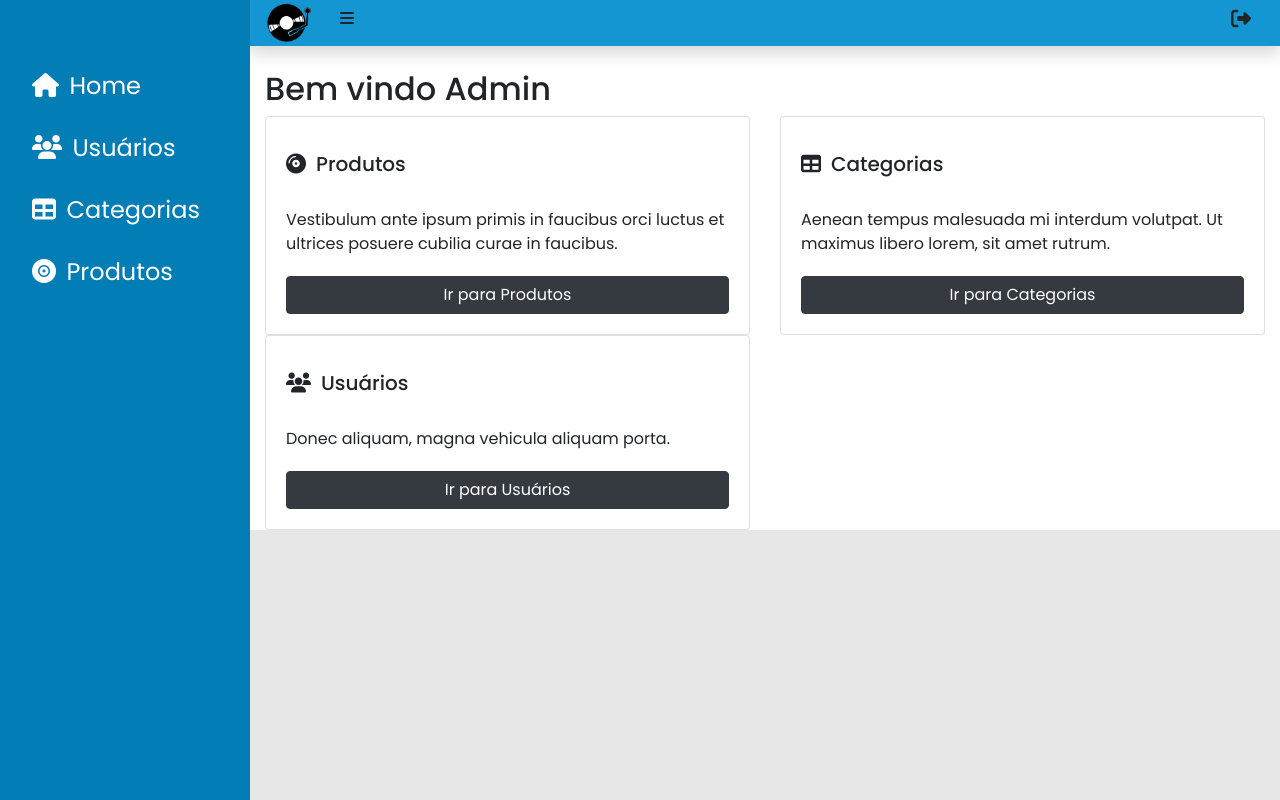
After one commit to ViniciusCorbelli/vinil-man-shop, a PHP site: page /view-home-adm.html in a window 1280 px wide. The commit adds this page. Run offline with PHP 8.4, Linux system fonts and the light colour scheme; some libraries are stand-ins or nearby versions.

Commit message:
merge com view home adm

```diff
--- a/css/styles.css
+++ b/css/styles.css
@@ -1535,7 +1535,37 @@ td {
     }
 }
 
-
-
-
-}
+}
+
+
+/* Home adm */
+.cartao {
+    margin: 35px 0px 10px 0px;
+    box-shadow: 3px 1px 7px 0 rgba(0,0,0,0.2);
+    transition: 0.3s;
+  }
+
+  .card-title {
+    padding: 15px 0px 20px 0px;
+  }
+
+  .card-icon {
+    margin-right: 10px;
+  }
+
+  .card-text {
+    margin-bottom: 20px;
+  }
+
+  @media (max-width: 832px) {
+    .cartao {
+      margin: 15px 0px 10px 0px;
+    }
+  }
+
+  @media (max-width: 420px) {
+      #btn-abreSidebar {
+          display: none;
+      }
+  }
+  /* Fim home adm */
--- /dev/null
+++ b/view-home-adm.html
@@ -0,0 +1,105 @@
+<!DOCTYPE html>
+<html>
+    <head>
+        <meta charset="UTF-8">
+        <meta name="viewport" content="width=device-width, initial-scale=1.0">
+        <meta http-equiv="X-UA-Compatible" content="IE=edge">
+
+        <title>Vinilman - Admin</title>
+        <link rel="icon" type="image/png" href="img/logo.png">
+
+
+        <script src="https://kit.fontawesome.com/f74eef7211.js" crossorigin="anonymous"></script>
+        <link rel="stylesheet" href="css/bootstrap.min.css">
+        <link rel="stylesheet" href="css/styles.css">
+    </head>
+
+    <body>
+      <nav id="navbar" class="nav navbar-fixed-top navbar-expand-sm navbar-color-bg shadow">
+          <a class="navbrand ml-3" href="#">
+              <img src="img/logo.png" alt="logo">
+          </a>
+
+          <button class="btn mb-2 mr-auto ml-3" id="btn-abreSidebar" type="button" onclick="toggleButton()">
+              <i class="fas fa-bars"></i>
+          </button>
+
+          <button id="sign-out"  class="btn mb-2 ml-auto mr-3">
+              <i class="fas fa-sign-out-alt fa-lg"></i>
+          </button>
+      </nav>
+
+      <div class="wrapper">
+        <div id="sidenav" class="sidenav">
+          <a class="cool-link mb-2" href="#">
+              <i class="fas fa-home"></i>
+              <span class="ml-1">Home</span>
+          </a>
+          <a class="cool-link mb-2" href="#">
+              <i class="fas fa-users"></i>
+              <span class="ml-1">Usuários</span>
+          </a>
+          <a class="cool-link mb-2" href="#">
+              <i class="fas fa-table"></i>
+              <span class="ml-1">Categorias</span>
+          </a>
+          <a class="cool-link mb-2" href="#">
+              <i class="fas fa-record-vinyl"></i>
+              <span class="ml-1">Produtos</span>
+          </a>
+        </div>
+
+        <div id="main" class="container-fluid">
+            <main>
+              <!-- non-space -->
+              <h2 class="mt-4 mx-auto">Bem vindo Admin</h2>
+              <!-- Cards -->
+              <!-- Primeira Row -->
+              <div class="row">
+                <div class="col-sm-6">
+                  <div class="card cartao">
+                    <div class="card-body">
+                      <h5 class="card-title"><i class="fas fa-compact-disc card-icon"></i>Produtos</h5>
+                      <p class="card-text">Vestibulum ante ipsum primis in faucibus orci luctus et ultrices posuere cubilia curae in faucibus.</p>
+                      <a href="#" class="btn btn-dark">Ir para Produtos</a>
+                    </div>
+                  </div>
+                </div>
+                <div class="col-sm-6">
+                  <div class="card cartao">
+                    <div class="card-body">
+                      <h5 class="card-title"><i class="fas fa-table card-icon"></i>Categorias</h5>
+                      <p class="card-text">Aenean tempus malesuada mi interdum volutpat. Ut maximus libero lorem, sit amet rutrum.</p>
+                      <a href="#" class="btn btn-dark">Ir para Categorias</a>
+                    </div>
+                  </div>
+                </div>
+              </div>
+              <!-- ---Segunda Row de cards--- -->
+              <div class="row">
+                <div class="col-sm-6">
+                  <div class="card cartao">
+                    <div class="card-body">
+                      <h5 class="card-title"><i class="fas fa-users card-icon"></i>Usuários</h5>
+                      <p class="card-text">Donec aliquam, magna vehicula aliquam porta.</p>
+                      <a href="#" class="btn btn-dark">Ir para Usuários</a>
+                    </div>
+                  </div>
+                </div>
+              </div>
+              <!-- Fim cards -->
+            </main>
+        </div>
+        <!-- Fim container fluid -->
+      </div>
+
+
+
+      <!-- Optional JavaScript -->
+      <!-- jQuery first, then Popper.js, then Bootstrap JS -->
+      <script src="https://code.jquery.com/jquery-3.5.1.slim.min.js" integrity="sha384-DfXdz2htPH0lsSSs5nCTpuj/zy4C+OGpamoFVy38MVBnE+IbbVYUew+OrCXaRkfj" crossorigin="anonymous"></script>
+      <script src="https://cdn.jsdelivr.net/npm/popper.js@1.16.0/dist/umd/popper.min.js" integrity="sha384-Q6E9RHvbIyZFJoft+2mJbHaEWldlvI9IOYy5n3zV9zzTtmI3UksdQRVvoxMfooAo" crossorigin="anonymous"></script>
+      <script src="js/bootstrap.min.js"></script>
+      <script src="js/script.js"></script>
+    </body>
+</html>
```
